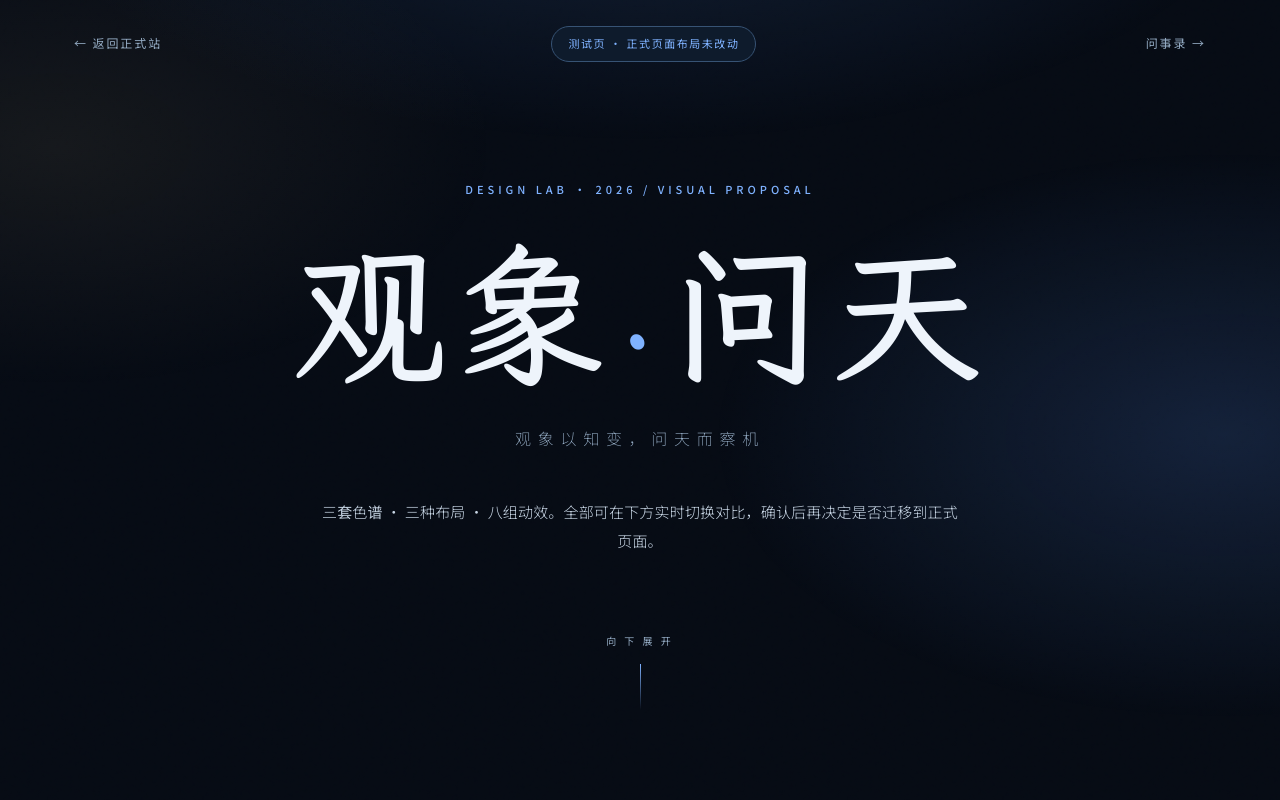
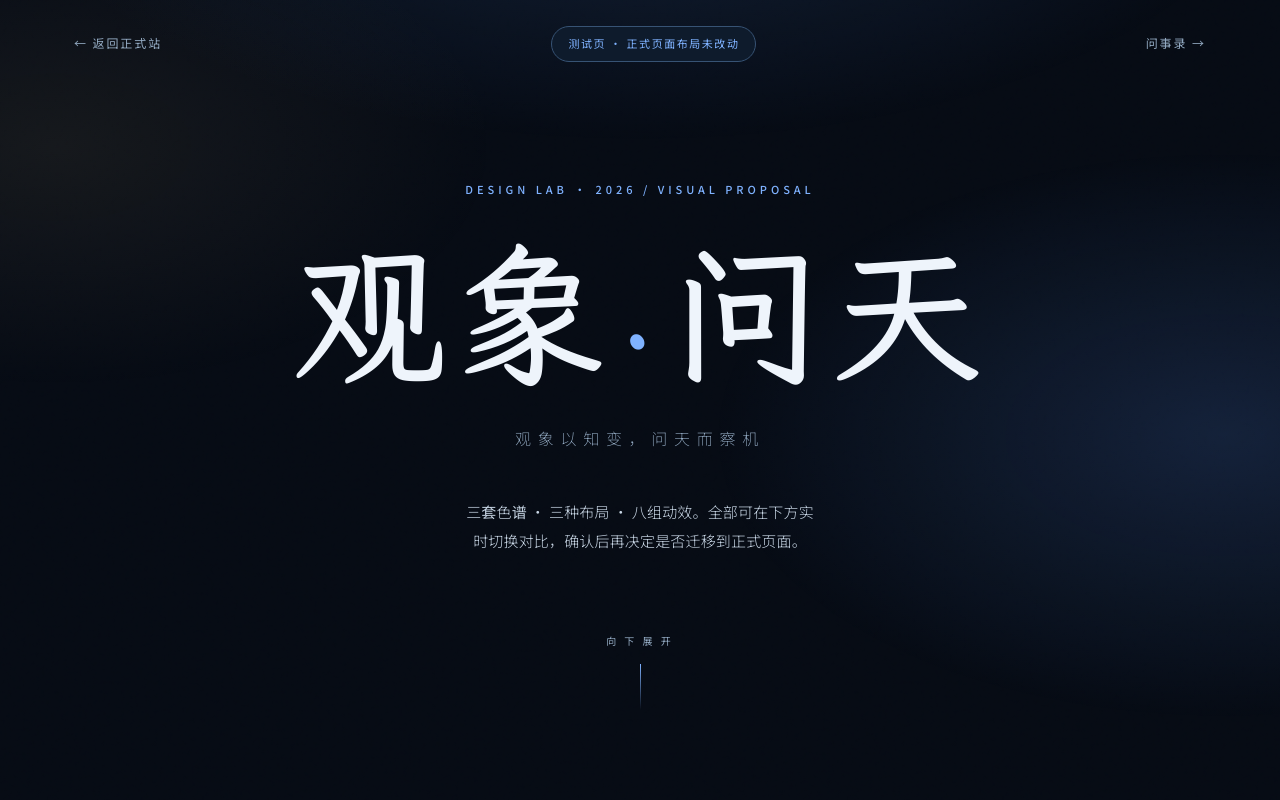
Before and after one commit to CHUANHU-MIAO/godsayicu, a Next.js app in the folder web/: page /lab in a window 1280 px wide. Shown: the top 800 px of the page. Built offline with nearby package versions, Linux system fonts and the light colour scheme.

Commit message:
style(lab): hero 说明文字启用均衡换行

```diff
--- a/web/app/lab/lab.module.css
+++ b/web/app/lab/lab.module.css
@@ -127,12 +127,13 @@
 }
 
 .heroNote {
-  max-width: 640px;
+  max-width: 660px;
   margin: 0 auto;
   font-size: 0.9375rem;
   font-weight: 300;
   line-height: 1.95;
   color: var(--lab-text-2);
+  text-wrap: balance;
 }
 
 .scrollHint {
```
